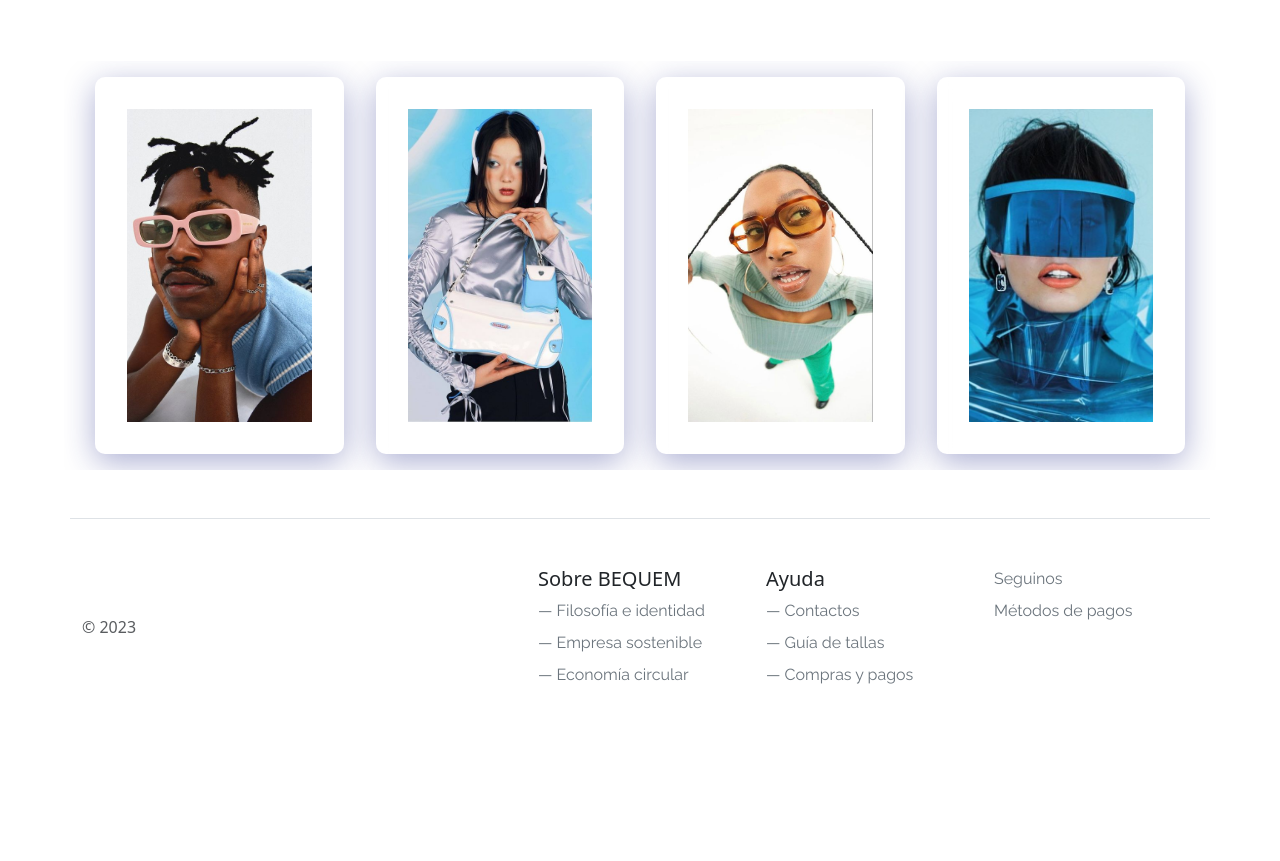
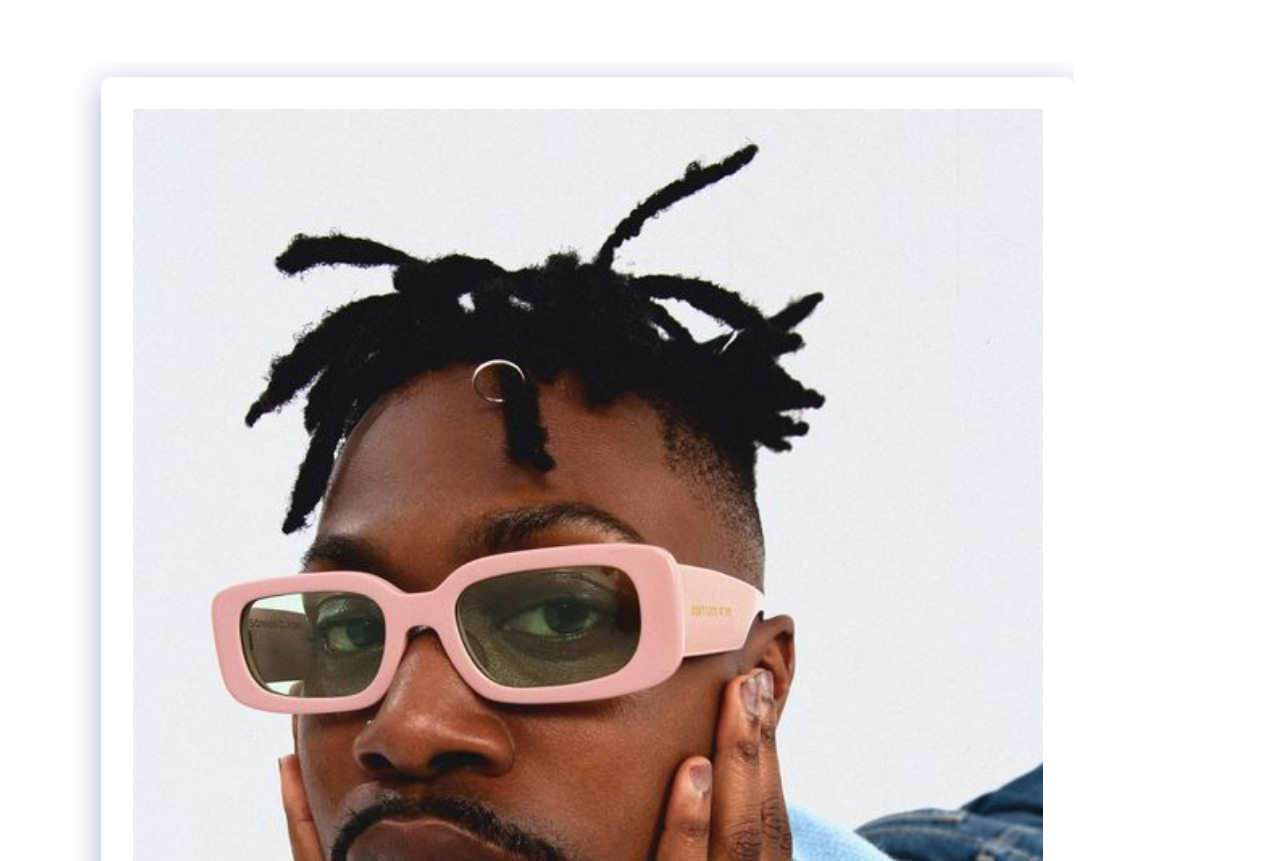
Before and after one commit to CarolinaSaleh/proyectoCoderhouse, a website: page pages/accesorios.html in a window 1280 px wide. Shown: the part 1890-2751 px from the top of the page. Before the commit the page ends 2697 px from the top, so only its background shows below. Drawn offline with nearby package versions, Linux system fonts and the light colour scheme; files whose address does not match are found by name.

Commit message:
accesorios 2.0

```diff
--- a/pages/accesorios.html
+++ b/pages/accesorios.html
@@ -100,8 +100,8 @@
             <div class="cardAccesorios-3"> <img src="../assets/cardAccesorios3.jpg" alt=""></div>
 
         </section>
-
-        <div class="container-accesorios">
+        <section class="container">
+        <div class="container-accesorios row">
             <div class="cardA">
               <img src="../assets/a1.jpg" alt="">
             </div>
@@ -116,7 +116,7 @@
               <img src="../assets/a4.jpg" alt="">
             </div>
           </div>
-
+          </section>
     </main>
 
     <div class="container">
```
